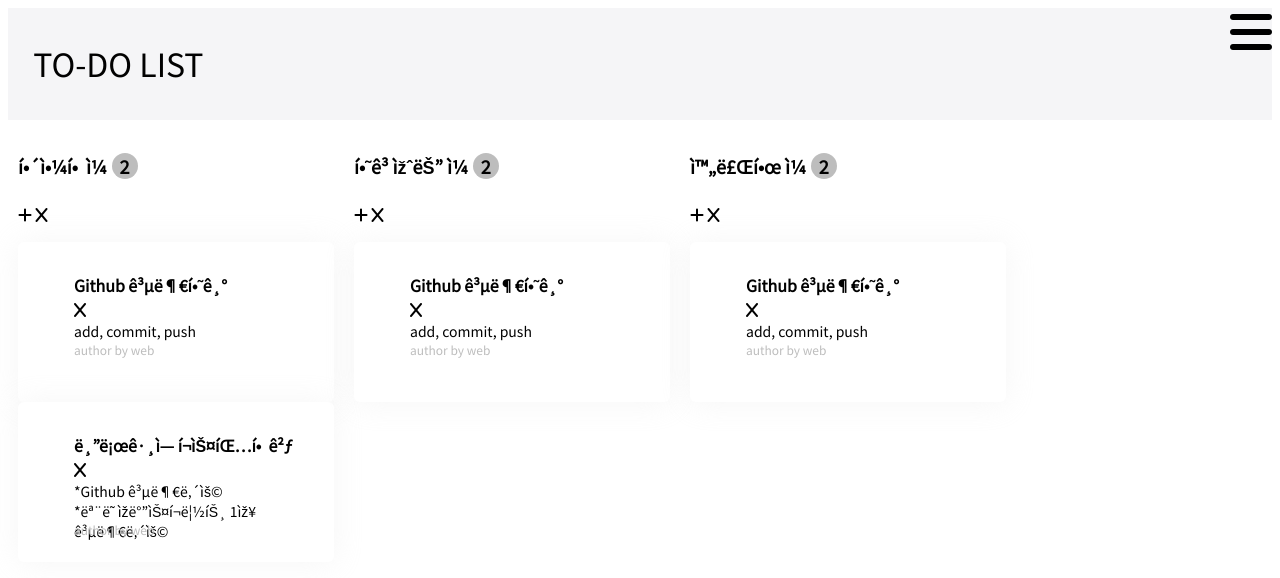
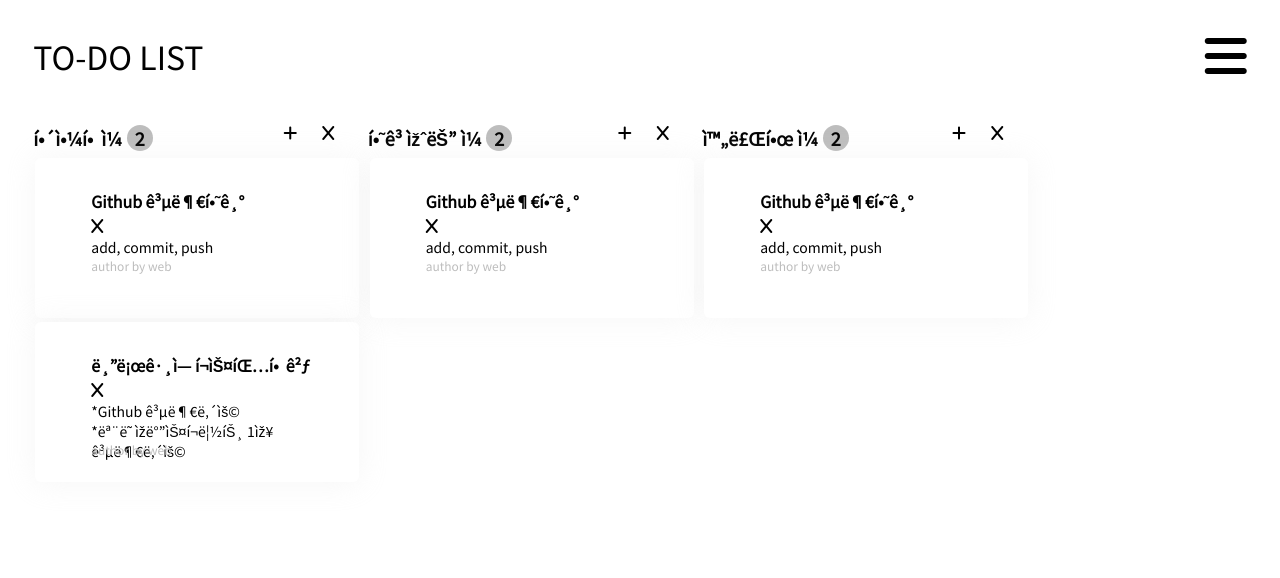
Before and after one commit to Moon-GD/fe-web-todo, a plain HTML site: page index.html in a window 1280 px wide. Drawn offline with Linux system fonts and the light colour scheme.

Commit message:
CSS Update

```diff
--- /dev/null
+++ b/app.js
@@ -0,0 +1,5 @@
+const AddButton = document.getElementById('#AddButton');
+
+AddButton.addEventListener('click', () => {
+
+});
--- a/css/style.css
+++ b/css/style.css
@@ -13,35 +13,38 @@ li{
 .TitleClass{
     display: block;
     height: 112px;
-    background-color: #f5f5f7;
 }
-
 #Title{
     font-weight: 400;
     font-size: 32px;
     line-height: 46px;
     height: 46px;
-    left: 80px;
-    top: 33px;
     color: #010101;
     float: left;
-    margin-left: 2%;
+    margin: 2% 2% 2% 2%;
+}
+#MenuButton{
+    float: right;
+    line-height: 46px;
+    height: 46px;
+    float: right;
+    margin: 2% 2% 2% 2%;
 }
 
-#MenuButton{
-    float: right;
+.Columns{
+    display: block;
+    float: left;
+    padding-left: 2%;
 }
-
 .ColumnClass{
-    width: 25%;
+    width: 27%;
+    display: block;
     float: left;
-    margin: 10px;
 }
-
 .ColumnHead{
     display: block;
+    padding-right: 10%;
 }
-
 #ColumnTitle{
     font-weight: 700;
     font-size: 18px;
@@ -55,8 +58,8 @@ li{
     flex: none;
     order: 0;
     flex-grow: 0;
+    float: left;
 }
-
 #ListCount{
     display: flex;
     flex-direction: row;
@@ -75,9 +78,30 @@ li{
     order: 1;
     flex-grow: 0;
 }
+.ColumnList{
+    display: float;
+    float: left;
+    flex-direction: row;
+    align-items: flex-start;
+    padding: 16px;
+    margin: 2px;
+
+    height: 128px;
+
+    background: #FFFFFF;
+
+    box-shadow: 0px 1px 30px rgba(224, 224, 224, 0.3);
+    border-radius: 6px;
+
+    flex: none;
+    order: 2;
+    flex-grow: 0;
+}
 
 .ButtonGroup{
+    position: relative;
     align-items: center;
+    float: right;
 }
 
 #AddButton:hover{
@@ -91,35 +115,11 @@ li{
 
 #RemoveButton:hover{
     color: #ff4343;
-
     -webkit-transition-duration: .5s;
     -moz-transition-duration: .5s;
     -ms-transition-duration: .5s;
     -o-transition-duration: .5s;
     transition-duration: .5s;
-}
-
-#RemoveButton:hover ~ .ColumnList{
-    color: #ffeeec;
-    border-color: #ff4343;
-}
-
-.ColumnList{
-    display: flex;
-    flex-direction: row;
-    align-items: flex-start;
-    padding: 16px;
-
-    height: 128px;
-
-    background: #FFFFFF;
-
-    box-shadow: 0px 1px 30px rgba(224, 224, 224, 0.3);
-    border-radius: 6px;
-
-    flex: none;
-    order: 2;
-    flex-grow: 0;
 }
 
 #BoxTitle{
@@ -167,6 +167,7 @@ li{
     flex-grow: 0;
 }
 
+
 .SideMenu{
     width: 452px;
     left: 988px;
@@ -179,7 +180,6 @@ li{
     float: right;
     visibility: hidden;
 }
-
 #SmileIcon{
     width: 40px;
     height: 40px;
@@ -190,7 +190,6 @@ li{
     order: 0;
     flex-grow: 0;
 }
-
 #MenuShow {
     -webkit-transition-duration: .5s;
     -moz-transition-duration: .5s;
@@ -198,7 +197,6 @@ li{
     -o-transition-duration: .5s;
     transition-duration: .5s;
 }
-
 #MenuShow:hover {
     -webkit-transform: translate(10px, 0);
     -moz-transform: translate(10px, 0);
--- a/index.html
+++ b/index.html
@@ -20,17 +20,19 @@
 
 <body>
     <div class = "TitleClass">
-        <p id = "Title">TO-DO LIST</p>
+        <div id = "Title">TO-DO LIST</div>
         <i class="fa-sharp fa-solid fa-bars fa-3x" id = "MenuButton" onclick = "SideMenuShow()"></i>
     </div>
+
+    <div class = "Columns">
         <div class = "ColumnClass">
             <div class = "ColumnHead">
-            <p id = "ColumnTitle">해야할 일<span id = "ListCount">2</span>
+                <div id = "ColumnTitle">해야할 일<span id = "ListCount">2</div>
                 <div class = "ButtonGroup">
                     <i id = "AddButton" class="fa-sharp fa-solid fa-plus"></i>
+                    &nbsp;&nbsp;&nbsp;&nbsp;&nbsp;
                     <i id = "RemoveButton" class="fa-solid fa-x"></i>
                 </div>
-            </p>
             </div>
             <div draggable = "true" class = "ColumnList">
                 <ul ondblclick="ModifyCard()">
@@ -52,12 +54,12 @@
         </div>
         <div class = "ColumnClass">
             <div class = "ColumnHead">
-            <p id = "ColumnTitle">하고있는 일<span id = "ListCount">2</span>
+                <div id = "ColumnTitle">하고있는 일<span id = "ListCount">2</div>
                 <div class = "ButtonGroup">
                     <i id = "AddButton" class="fa-sharp fa-solid fa-plus"></i>
+                    &nbsp;&nbsp;&nbsp;&nbsp;&nbsp;
                     <i id = "RemoveButton" class="fa-solid fa-x"></i>
                 </div>
-            </p>
             </div>
             <div draggable = "true" class = "ColumnList">
                 <ul ondblclick="ModifyCard()">
@@ -70,12 +72,12 @@
         </div>
         <div class = "ColumnClass">
             <div class = "ColumnHead">
-            <p id = "ColumnTitle">완료한 일<span id = "ListCount">2</span>
+                <div id = "ColumnTitle">완료한 일<span id = "ListCount">2</div>
                 <div class = "ButtonGroup">
                     <i id = "AddButton" class="fa-sharp fa-solid fa-plus"></i>
+                    &nbsp;&nbsp;&nbsp;&nbsp;&nbsp;
                     <i id = "RemoveButton" class="fa-solid fa-x"></i>
                 </div>
-            </p>
             </div>
             <div draggable = "true" class = "ColumnList">
                 <ul ondblclick="ModifyCard()">
@@ -86,6 +88,8 @@
                 </ul>
             </div>
         </div>
+    </div>
+
 
     <div class = "SideMenu" id = "MenuShow">
         <i class="fa-sharp fa-solid fa-xmark fa-2x" onclick="SideMenuHide()"></i>
```
Lines whose indentation alone changed are shown as unchanged.
